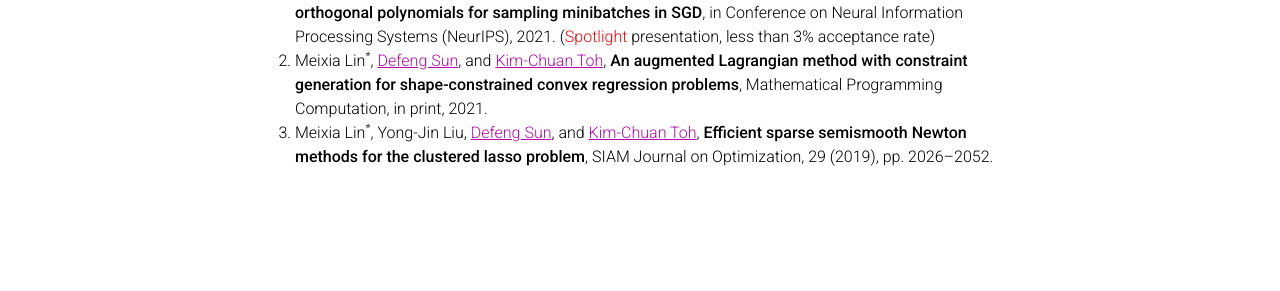
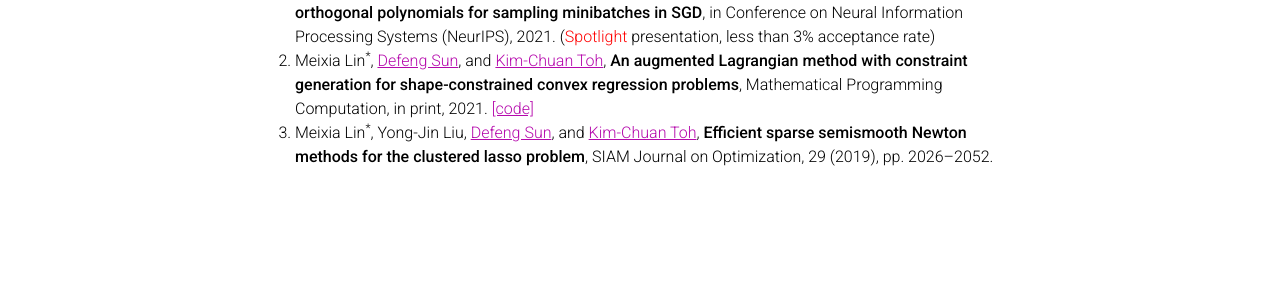
Before and after one commit to linmeixia/linmeixia.github.io, a Jekyll site: the page built from _pages/publications.md, in a window 1280 px wide. Shown: the part 481-772 px from the top of the page. Built offline with Jekyll 4.4.1, drawn with Linux system fonts in a browser that asks for light colours; nearby versions of some CDN libraries; comment, search, counter and statistics services are not loaded; a style sheet for code colours, icons or effects is not loaded.

Commit message:
Update publications.md

```diff
--- a/_pages/publications.md
+++ b/_pages/publications.md
@@ -19,5 +19,5 @@ nav: true
 <h4>Publications</h4>
 
 1. <a href="https://rbardenet.github.io/" style="text-decoration: underline;"> Rémi Bardenet</a><sup>+</sup>, <a href="https://subhro-ghosh.github.io/" style="text-decoration: underline;"> Subhroshekhar Ghosh</a><sup>+</sup>, and Meixia Lin<sup>+*</sup>, <strong>Determinantal point processes based on orthogonal polynomials for sampling minibatches in SGD</strong>, in Conference on Neural Information Processing Systems (NeurIPS), 2021. (<span style="color:red">Spotlight</span> presentation, less than 3% acceptance rate)
-2. Meixia Lin<sup>*</sup>, <a href="https://www.polyu.edu.hk/ama/profile/dfsun/" style="text-decoration: underline;"> Defeng Sun</a>, and <a href="https://blog.nus.edu.sg/mattohkc/" style="text-decoration: underline;"> Kim-Chuan Toh</a>, <strong>An augmented Lagrangian method with constraint generation for shape-constrained convex regression problems</strong>, Mathematical Programming Computation, in print, 2021.
+2. Meixia Lin<sup>*</sup>, <a href="https://www.polyu.edu.hk/ama/profile/dfsun/" style="text-decoration: underline;"> Defeng Sun</a>, and <a href="https://blog.nus.edu.sg/mattohkc/" style="text-decoration: underline;"> Kim-Chuan Toh</a>, <strong>An augmented Lagrangian method with constraint generation for shape-constrained convex regression problems</strong>, Mathematical Programming Computation, in print, 2021. <a href="https://doi.org/10.5281/zenodo.5543733" style="text-decoration: underline;">[code]</a>
 3. Meixia Lin<sup>*</sup>, Yong-Jin Liu, <a href="https://www.polyu.edu.hk/ama/profile/dfsun/" style="text-decoration: underline;"> Defeng Sun</a>, and <a href="https://blog.nus.edu.sg/mattohkc/" style="text-decoration: underline;"> Kim-Chuan Toh</a>, <strong>Efficient sparse semismooth Newton methods for the clustered lasso problem</strong>, SIAM Journal on Optimization, 29 (2019), pp. 2026--2052.
```
